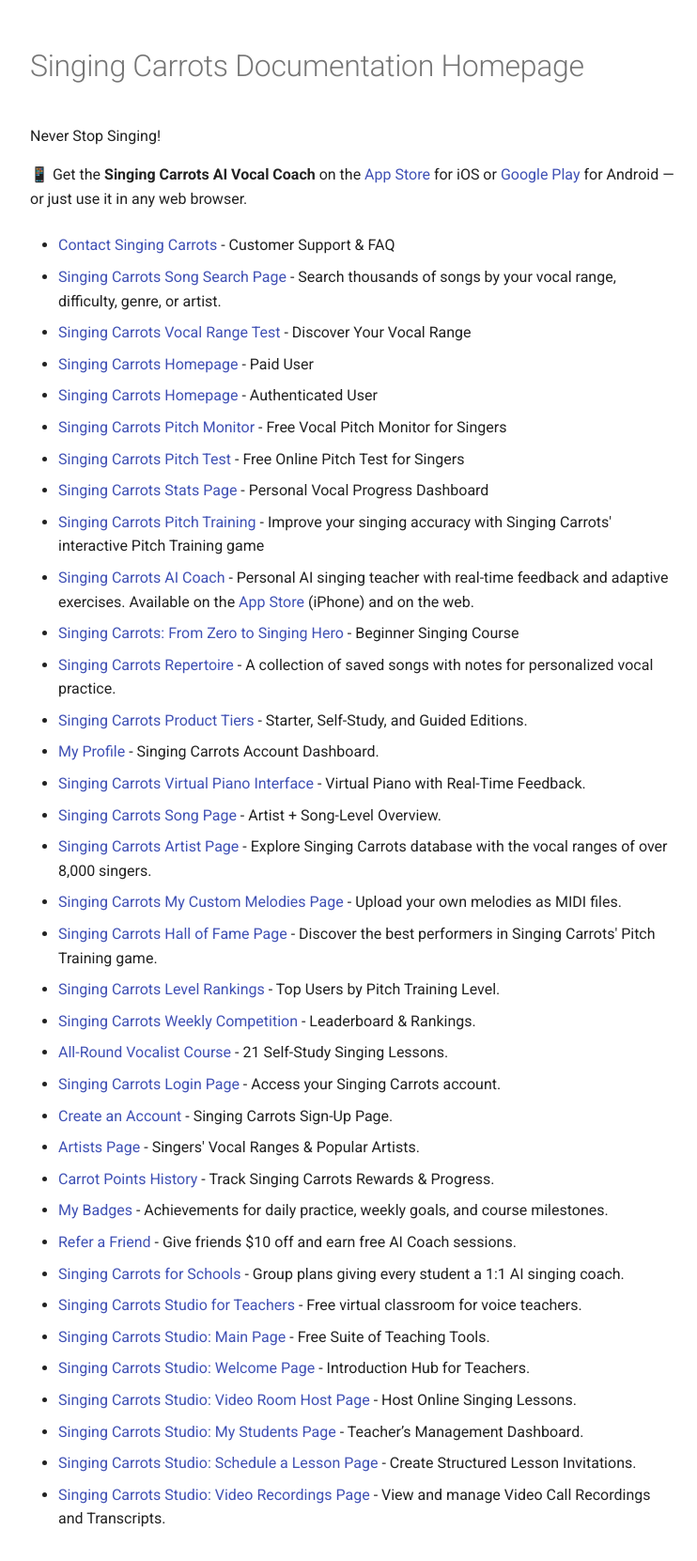
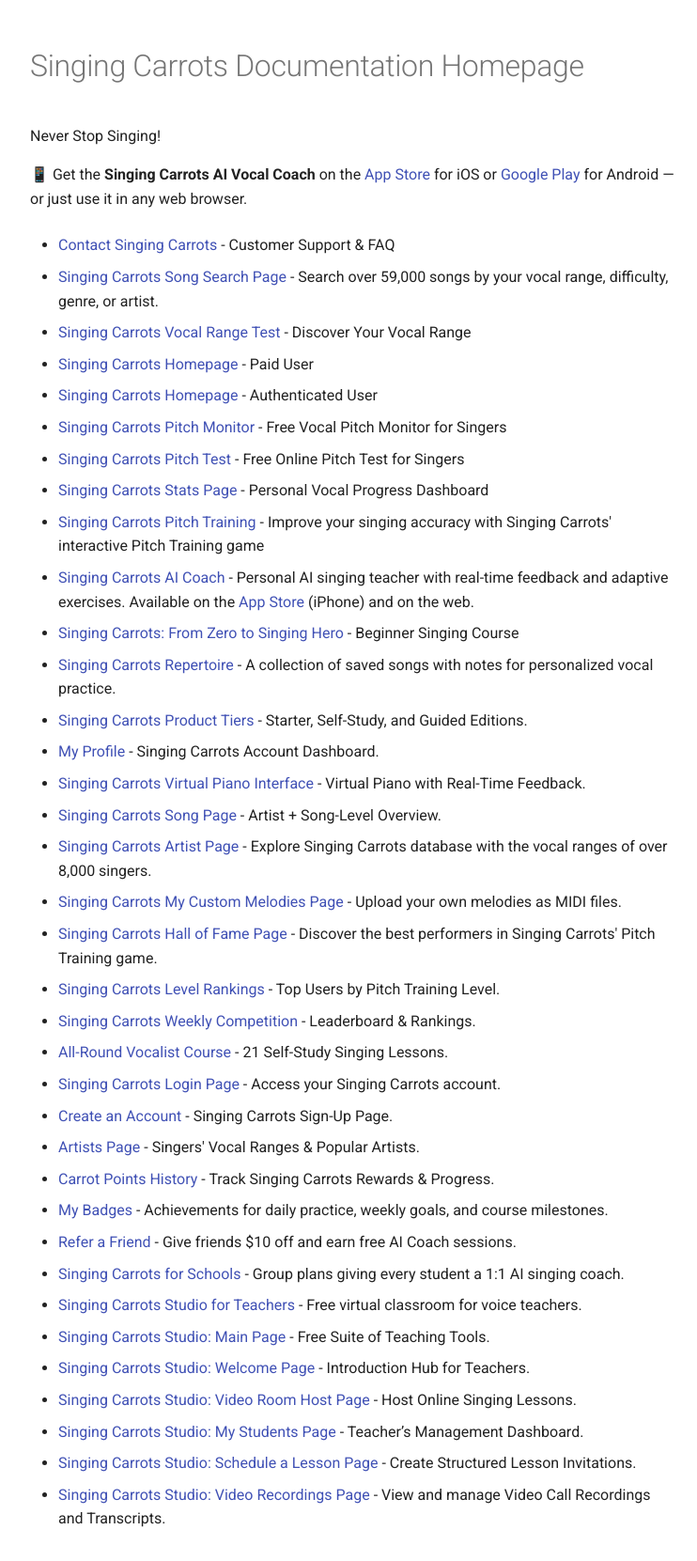
Before and after one commit to singingcarrots/docs, an MkDocs documentation site: the page built from docs/index.md, in a window 1280 px wide. Shown: the whole page at 94% size, without its empty margins (264-1006 px from the left). Built offline with MkDocs 1.6.1 and Material for MkDocs 9.7.7, drawn with Linux system fonts in a browser that asks for light colours.

Commit message:
Standardize song count to "over 59,000" and artist count format
Co-Authored-By: Claude Opus 4.8 <noreply@anthropic.com>

```diff
--- a/docs/index.md
+++ b/docs/index.md
@@ -10,7 +10,7 @@ Never Stop Singing!
 
 * [Contact Singing Carrots](https://singingcarrots.com/docs/singing-carrots-contact-page) - Customer Support & FAQ
 
-* [Singing Carrots Song Search Page](https://singingcarrots.com/docs/find-songs-by-vocal-range-or-name) - Search thousands of songs by your vocal range, difficulty, genre, or artist.
+* [Singing Carrots Song Search Page](https://singingcarrots.com/docs/find-songs-by-vocal-range-or-name) - Search over 59,000 songs by your vocal range, difficulty, genre, or artist.
 
 * [Singing Carrots Vocal Range Test](https://singingcarrots.com/docs/singing-carrots-vocal-range-test) - Discover Your Vocal Range
 
```
Also changed, not shown: docs/find-songs-by-vocal-range-or-name.md (+1 -1 lines), docs/singing-carrots-artist-page.md (+1 -1 lines), docs/singing-carrots-studio-ambassador-welcome-page.md (+1 -1 lines).
